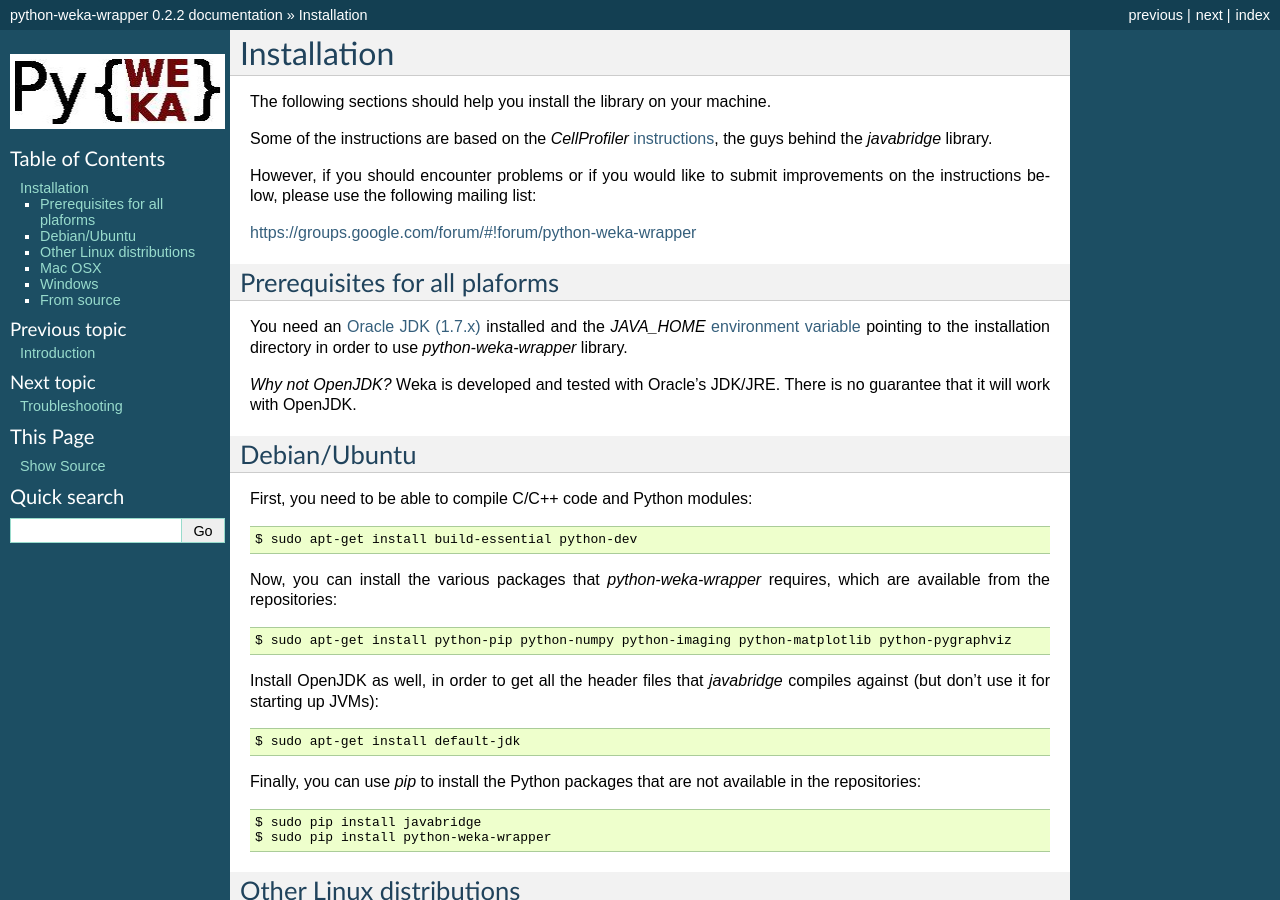
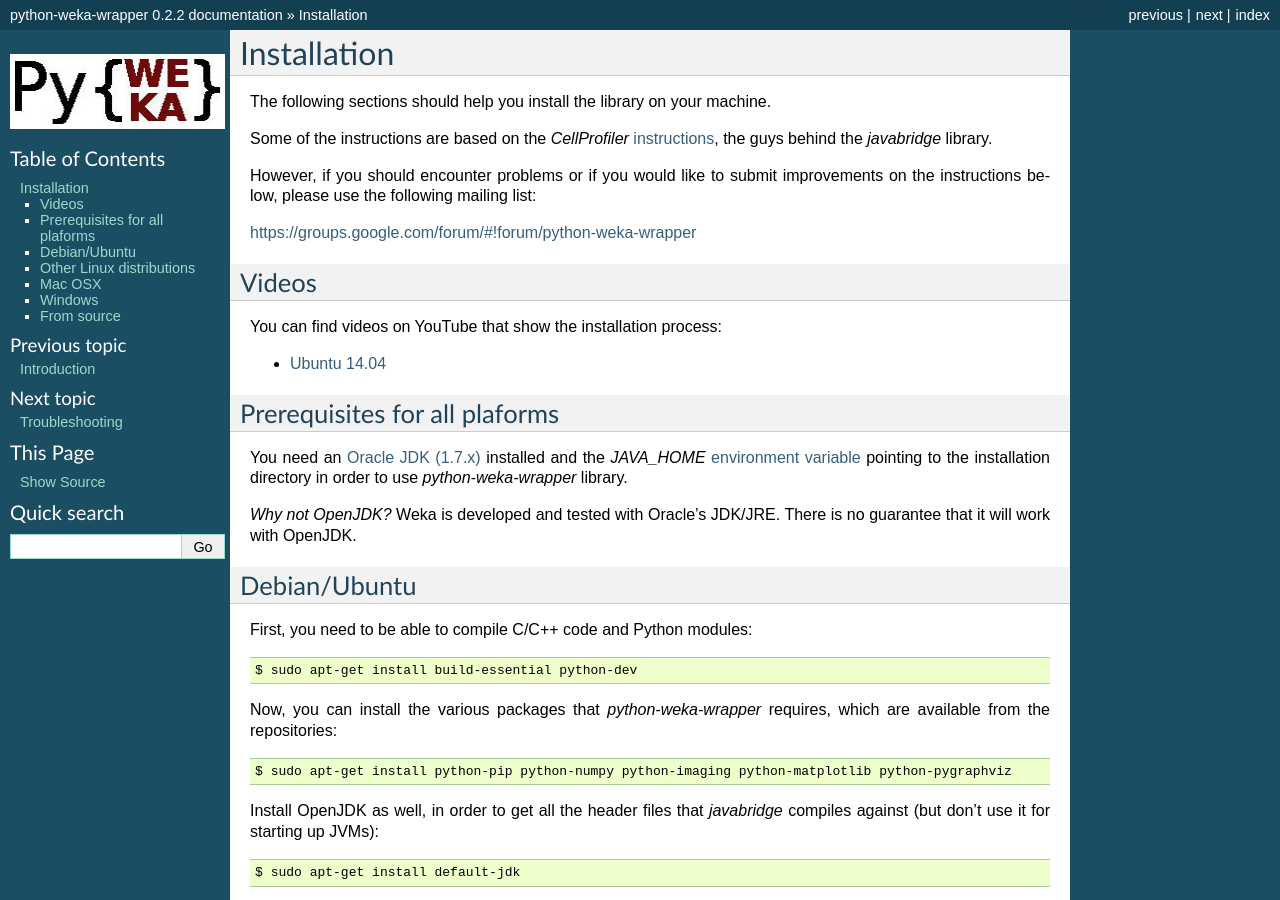
Before and after one commit to fracpete/python-weka-wrapper, a Sphinx documentation site: the page built from doc/source/install.rst, in a window 1280 px wide and 900 px high. Built offline with Sphinx 7.4.7, drawn with Linux system fonts in a browser that asks for light colours.

Commit message:
started "Videos" section

```diff
--- a/doc/source/install.rst
+++ b/doc/source/install.rst
@@ -11,6 +11,14 @@
 on the instructions below, please use the following mailing list:
 
 https://groups.google.com/forum/#!forum/python-weka-wrapper
+
+
+Videos
+------
+
+You can find videos on YouTube that show the installation process:
+
+* `Ubuntu 14.04 <https://www.youtube.com/watch?v=8d0PVBlttM4>`_
 
 
 Prerequisites for all plaforms
```
